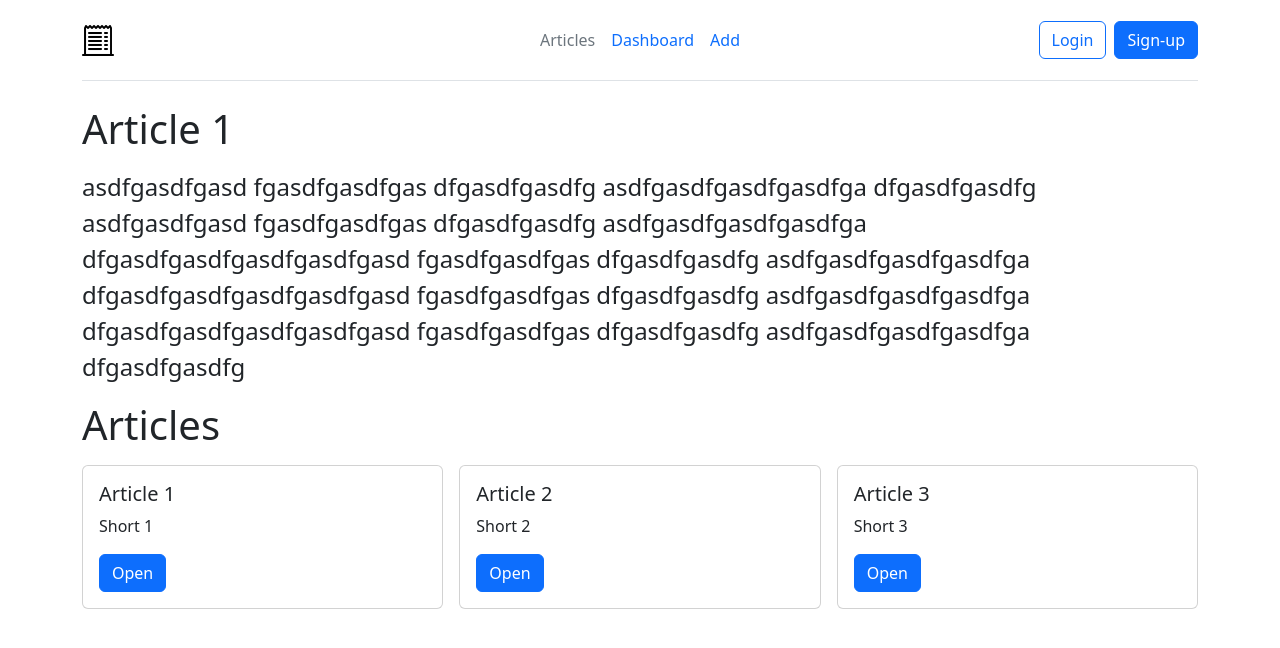
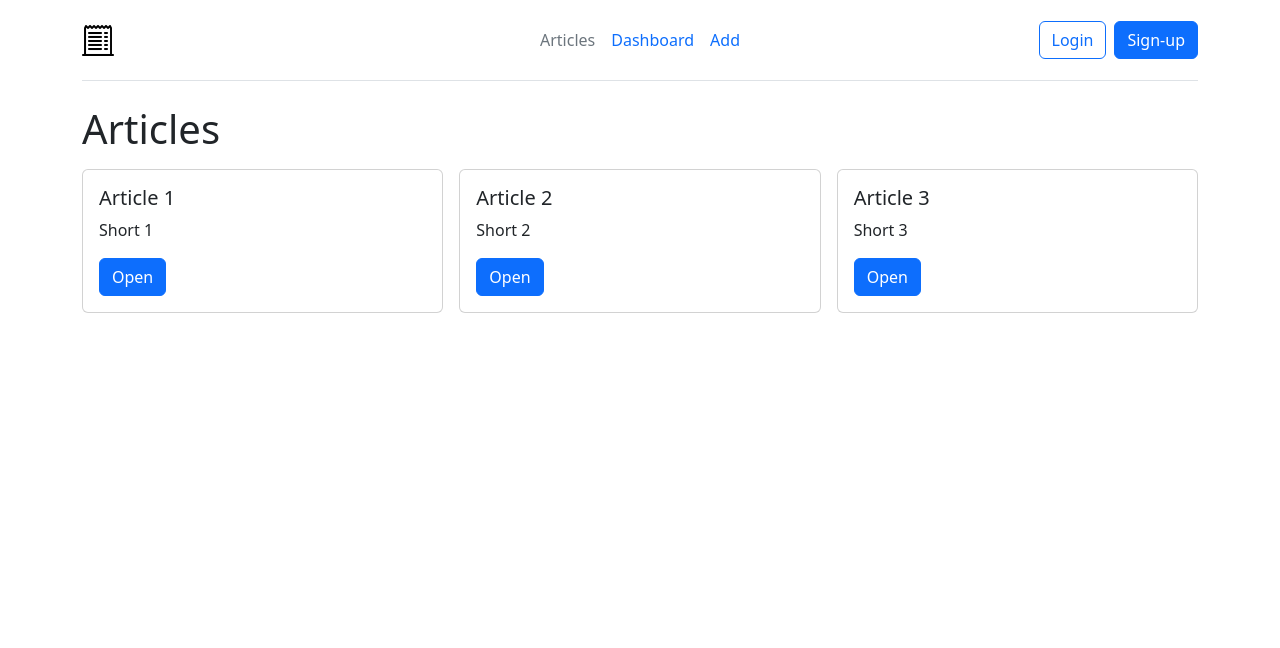
Before and after one commit to Dmitry27Zh/react-blog, a React (Create React App) app: page /articles in a window 1280 px wide. Shown: the top 648 px of the page. Built offline with nearby package versions, Linux system fonts and the light colour scheme.

Commit message:
Async load data in ArticlesList

```diff
--- a/src/App.js
+++ b/src/App.js
@@ -2,20 +2,12 @@ import './App.css'
 import Header from './components/header'
 import ArticlePage from './layouts/articlePage'
 import ArticlesPage from './layouts/articlesPage'
-
-const article = {
-  id: 1,
-  name: 'Article 1',
-  short: 'Short 1',
-  long: 'asdfgasdfgasd fgasdfgasdfgas dfgasdfgasdfg asdfgasdfgasdfgasdfga dfgasdfgasdfg asdfgasdfgasd fgasdfgasdfgas dfgasdfgasdfg asdfgasdfgasdfgasdfga dfgasdfgasdfgasdfgasdfgasd fgasdfgasdfgas dfgasdfgasdfg asdfgasdfgasdfgasdfga dfgasdfgasdfgasdfgasdfgasd fgasdfgasdfgas dfgasdfgasdfg asdfgasdfgasdfgasdfga dfgasdfgasdfgasdfgasdfgasd fgasdfgasdfgas dfgasdfgasdfg asdfgasdfgasdfgasdfga dfgasdfgasdfg',
-}
 
 function App() {
   return (
     <div className="App">
       <div className="container">
         <Header />
-        <ArticlePage {...article} />
         <ArticlesPage />
       </div>
     </div>
--- a/src/api/fake/articles.js
+++ b/src/api/fake/articles.js
@@ -19,8 +19,10 @@ const articles = [
   },
 ]
 
-export const fetchAll = new Promise((resolve) => {
-  setTimeout(() => {
-    resolve(articles)
-  }, 1000)
-})
+export const fetchAll = () => {
+  return new Promise((resolve) => {
+    setTimeout(() => {
+      resolve(articles)
+    }, 1000)
+  })
+}
--- a/src/components/articlesList.jsx
+++ b/src/components/articlesList.jsx
@@ -1,26 +1,18 @@
+import { useEffect, useState } from 'react'
 import ArticleCard from './articleCard'
+import API from '../api'
 
 const ArticlesList = () => {
-  const articles = [
-    {
-      id: 1,
-      name: 'Article 1',
-      short: 'Short 1',
-      long: 'Long 1',
-    },
-    {
-      id: 2,
-      name: 'Article 2',
-      short: 'Short 2',
-      long: 'Long 2',
-    },
-    {
-      id: 3,
-      name: 'Article 3',
-      short: 'Short 3',
-      long: 'Long 3',
-    },
-  ]
+  const [articles, setArticles] = useState()
+  useEffect(() => {
+    API.articles.fetchAll().then((data) => {
+      setArticles(data)
+    })
+  }, [])
+
+  if (!articles) {
+    return 'Loading...'
+  }
 
   return (
     <div className="row row-cols-1 row-cols-sm-2 row-cols-md-3 g-3">
```
